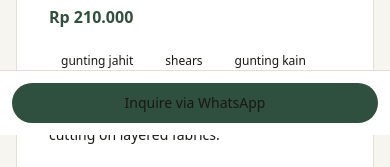
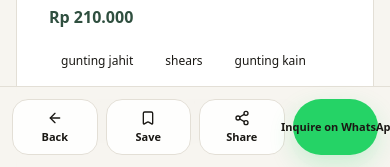
Before and after one commit to dwi-heryanto/rkub-web, a Next.js app: page /products/dressmaker-shears-8-inch in a window 390 px wide. Shown: the part 677-844 px from the top of the page. Built offline with nearby package versions, Linux system fonts and the light colour scheme; no server answers.

Commit message:
feat: add contextual bottom action bar

```diff
--- a/src/app/(frontend)/layout.tsx
+++ b/src/app/(frontend)/layout.tsx
@@ -1,4 +1,5 @@
 import { AnalyticsScripts } from "@/components/analytics-scripts";
+import { BottomActionBar } from "@/components/bottom-action-bar";
 import { Footer } from "@/components/footer";
 import { TopNav } from "@/components/top-nav";
 import { WhatsAppFab } from "@/components/whatsapp-fab";
@@ -30,7 +31,8 @@ export default async function RootLayout({ children }: Readonly<{ children: Reac
       <body className="min-h-full bg-background text-foreground">
         <AnalyticsScripts />
         <TopNav whatsappNumber={settings.whatsappNumber} />
-        <main className="mx-auto w-full max-w-7xl px-4 py-8 sm:px-6 lg:px-8">{children}</main>
+        <main className="mx-auto w-full max-w-7xl px-4 py-8 pb-24 sm:px-6 lg:px-8 md:pb-8">{children}</main>
+        <BottomActionBar whatsappNumber={settings.whatsappNumber} />
         <Footer />
         <WhatsAppFab />
       </body>
--- a/src/app/(frontend)/products/[slug]/page.tsx
+++ b/src/app/(frontend)/products/[slug]/page.tsx
@@ -211,12 +211,6 @@ export default async function ProductDetailPage({ params }: { params: Promise<{
         </Card>
       </div>
 
-      <div className="fixed inset-x-0 bottom-0 z-40 border-t border-[var(--color-border)] bg-[var(--color-surface)] p-3 md:hidden">
-        <WhatsAppButton url={whatsappUrl} location="product_detail_sticky" productName={product.name} className="w-full">
-          Inquire via WhatsApp
-        </WhatsAppButton>
-      </div>
-
       {related.length ? (
         <section className="space-y-4">
           <h2 className="text-xl font-semibold">{isBrocadeDetail || isShearsDetail ? "You Might Also Like" : isBeskapDetail ? "Recommended for You" : "Related Products"}</h2>
--- /dev/null
+++ b/src/components/bottom-action-bar.tsx
@@ -0,0 +1,152 @@
+"use client";
+
+import Link from "next/link";
+import { usePathname, useRouter } from "next/navigation";
+import { ArrowLeft, Bookmark, Home, LayoutGrid, MessageCircle, Search, Share2, SlidersHorizontal } from "lucide-react";
+
+import { createWhatsAppUrl } from "@/lib/whatsapp";
+
+interface BottomActionBarProps {
+  whatsappNumber: string;
+}
+
+type Action =
+  | {
+      label: string;
+      icon: React.ReactNode;
+      href: string;
+      external?: boolean;
+      pill?: boolean;
+      onClick?: never;
+    }
+  | {
+      label: string;
+      icon: React.ReactNode;
+      href?: never;
+      external?: never;
+      pill?: boolean;
+      onClick: () => void;
+    };
+
+function ActionButton({ action }: { action: Action }) {
+  const baseClassName = action.pill
+    ? "flex min-h-14 flex-1 items-center justify-center gap-2 rounded-full bg-[#25D366] px-3 py-2 text-[11px] font-semibold text-white shadow-[0_10px_24px_rgba(37,211,102,0.22)] transition-colors hover:bg-[#1EBE5D]"
+    : "flex min-h-14 flex-1 flex-col items-center justify-center gap-1 rounded-2xl border border-[var(--color-rule)] bg-white/90 px-2 py-2 text-[11px] font-semibold text-[var(--color-ink)] transition-colors hover:bg-[var(--color-paper-2)]";
+
+  const content = (
+    <>
+      {action.icon}
+      <span className={action.pill ? "whitespace-nowrap" : "leading-tight"}>{action.label}</span>
+    </>
+  );
+
+  if ("href" in action) {
+    return (
+      <Link
+        href={action.href}
+        target={action.external ? "_blank" : undefined}
+        rel={action.external ? "noreferrer" : undefined}
+        className={baseClassName}
+        aria-label={action.label}
+      >
+        {content}
+      </Link>
+    );
+  }
+
+  return (
+    <button type="button" onClick={action.onClick} className={baseClassName} aria-label={action.label}>
+      {content}
+    </button>
+  );
+}
+
+export function BottomActionBar({ whatsappNumber }: BottomActionBarProps) {
+  const pathname = usePathname();
+  const router = useRouter();
+  const isCatalog = pathname.startsWith("/catalog");
+  const isProductDetail = pathname.startsWith("/products/");
+
+  const waMessage = isProductDetail
+    ? "Hello, I want to ask about this product on the website."
+    : isCatalog
+      ? "Hello, I want help choosing from the catalog."
+      : "Hello, I want to ask about your products and services.";
+  const whatsappUrl = createWhatsAppUrl(waMessage, whatsappNumber);
+
+  const shareCurrentPage = async () => {
+    const url = window.location.href;
+
+    if (navigator.share) {
+      await navigator.share({ title: document.title, url });
+      return;
+    }
+
+    await navigator.clipboard.writeText(url);
+  };
+
+  const saveCurrentPage = async () => {
+    await navigator.clipboard.writeText(window.location.href);
+  };
+
+  const backToPreviousPage = () => {
+    if (window.history.length > 1) {
+      router.back();
+      return;
+    }
+
+    router.push("/catalog");
+  };
+
+  const actions: Action[] = isProductDetail
+    ? [
+        { label: "Back", icon: <ArrowLeft className="h-4 w-4" />, onClick: backToPreviousPage },
+        { label: "Save", icon: <Bookmark className="h-4 w-4" />, onClick: saveCurrentPage },
+        { label: "Share", icon: <Share2 className="h-4 w-4" />, onClick: shareCurrentPage },
+        {
+          label: "Inquire on WhatsApp",
+          icon: <MessageCircle className="h-4 w-4" />,
+          href: whatsappUrl,
+          external: true,
+          pill: true,
+        },
+      ]
+    : isCatalog
+      ? [
+          { label: "Home", icon: <Home className="h-4 w-4" />, href: "/" },
+          { label: "Filters", icon: <SlidersHorizontal className="h-4 w-4" />, href: "#catalog-browser" },
+          { label: "Search", icon: <Search className="h-4 w-4" />, onClick: () => window.scrollTo({ top: 0, behavior: "smooth" }) },
+          {
+            label: "Chat on WhatsApp",
+            icon: <MessageCircle className="h-4 w-4" />,
+            href: whatsappUrl,
+            external: true,
+            pill: true,
+          },
+        ]
+      : [
+          { label: "Home", icon: <Home className="h-4 w-4" />, href: "/" },
+          { label: "Catalog", icon: <LayoutGrid className="h-4 w-4" />, href: "/catalog" },
+          { label: "Search", icon: <Search className="h-4 w-4" />, onClick: () => router.push("/catalog") },
+          {
+            label: "Chat on WhatsApp",
+            icon: <MessageCircle className="h-4 w-4" />,
+            href: whatsappUrl,
+            external: true,
+            pill: true,
+          },
+        ];
+
+  return (
+    <section
+      aria-label="Bottom action bar"
+      className="fixed inset-x-0 bottom-0 z-50 border-t border-[var(--color-rule)] bg-[var(--color-paper)]/95 backdrop-blur-md md:hidden"
+    >
+      <div className="mx-auto grid w-full max-w-7xl grid-cols-4 gap-2 px-3 py-3 pb-[calc(env(safe-area-inset-bottom)+0.75rem)] sm:px-6">
+        {actions.map((action) => (
+          <ActionButton key={action.label} action={action} />
+        ))}
+      </div>
+    </section>
+  );
+}
--- a/src/components/whatsapp-fab.tsx
+++ b/src/components/whatsapp-fab.tsx
@@ -21,7 +21,7 @@ export function WhatsAppFab() {
       rel="noreferrer"
       aria-label="Contact via WhatsApp"
       onClick={() => trackEvent("whatsapp_click", { location: "fab" })}
-      className="fixed bottom-5 right-5 z-40 inline-flex min-h-[48px] items-center justify-center rounded-[var(--radius-card)] border-2 border-white bg-[#25D366] px-5 py-3 text-sm font-semibold text-white shadow-[0_10px_28px_rgba(0,0,0,0.34)] transition-colors hover:bg-[#1EBE5D]"
+      className="fixed bottom-5 right-5 z-40 hidden min-h-[48px] items-center justify-center rounded-full border-2 border-white bg-[#25D366] px-5 py-3 text-sm font-semibold text-white shadow-[0_10px_28px_rgba(0,0,0,0.34)] transition-colors hover:bg-[#1EBE5D] md:inline-flex"
     >
       WhatsApp
     </a>
```
